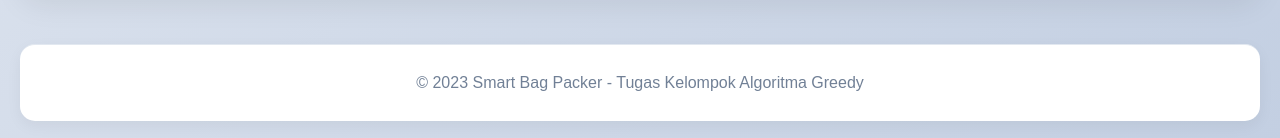
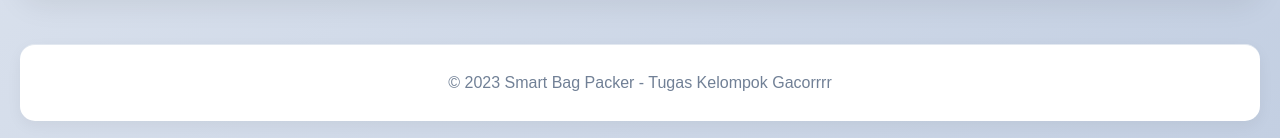
Before and after one commit to cyberrgen002/kelompok-gacorrr, a plain HTML site: page index.html in a window 1280 px wide. Shown: the part 2051-2189 px from the top of the page. Drawn offline with Linux system fonts and the light colour scheme.

Commit message:
Update index.html

```diff
--- a/index.html
+++ b/index.html
@@ -648,7 +648,7 @@
         </section>
 
         <footer>
-            <p>&copy; 2023 Smart Bag Packer - Tugas Kelompok Algoritma Greedy</p>
+            <p>&copy; 2023 Smart Bag Packer - Tugas Kelompok Gacorrrr</p>
         </footer>
     </div>
 
```
